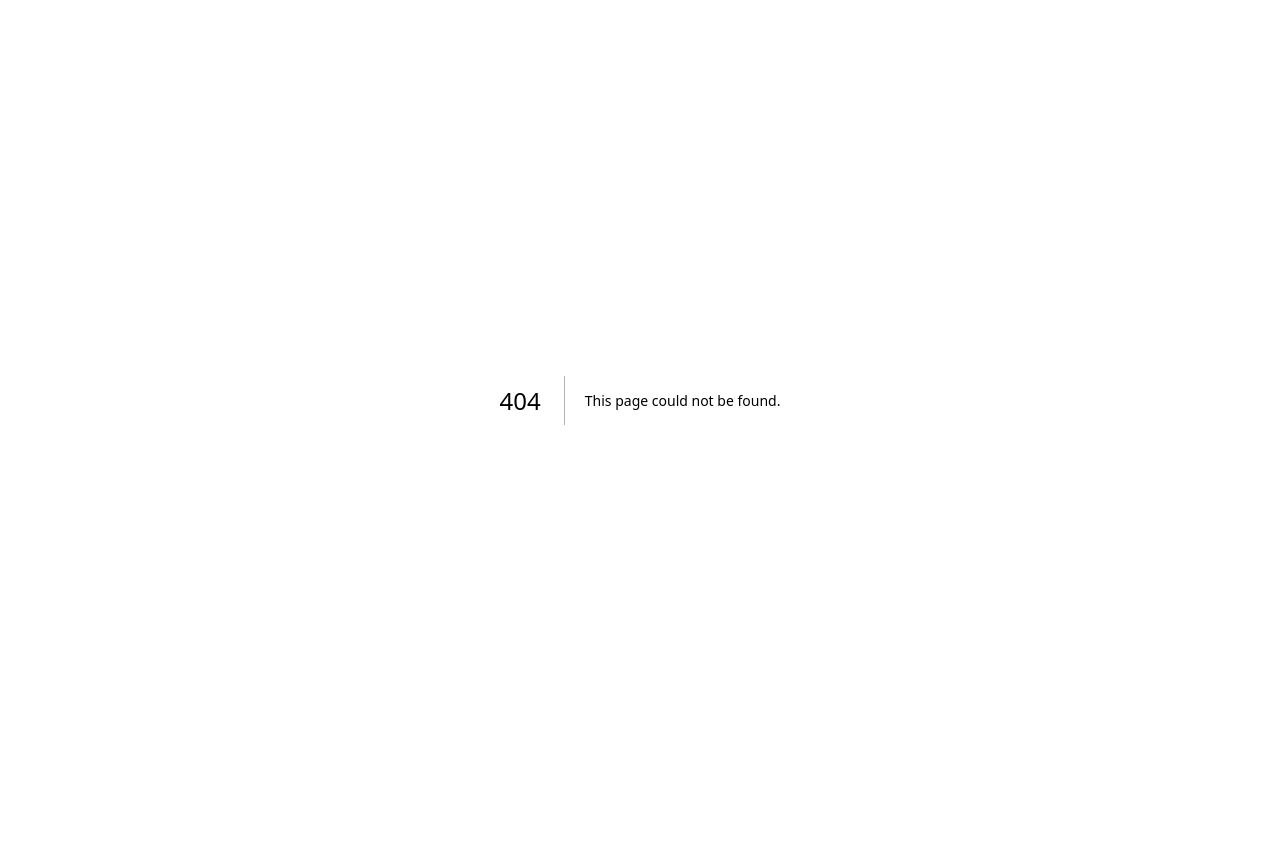
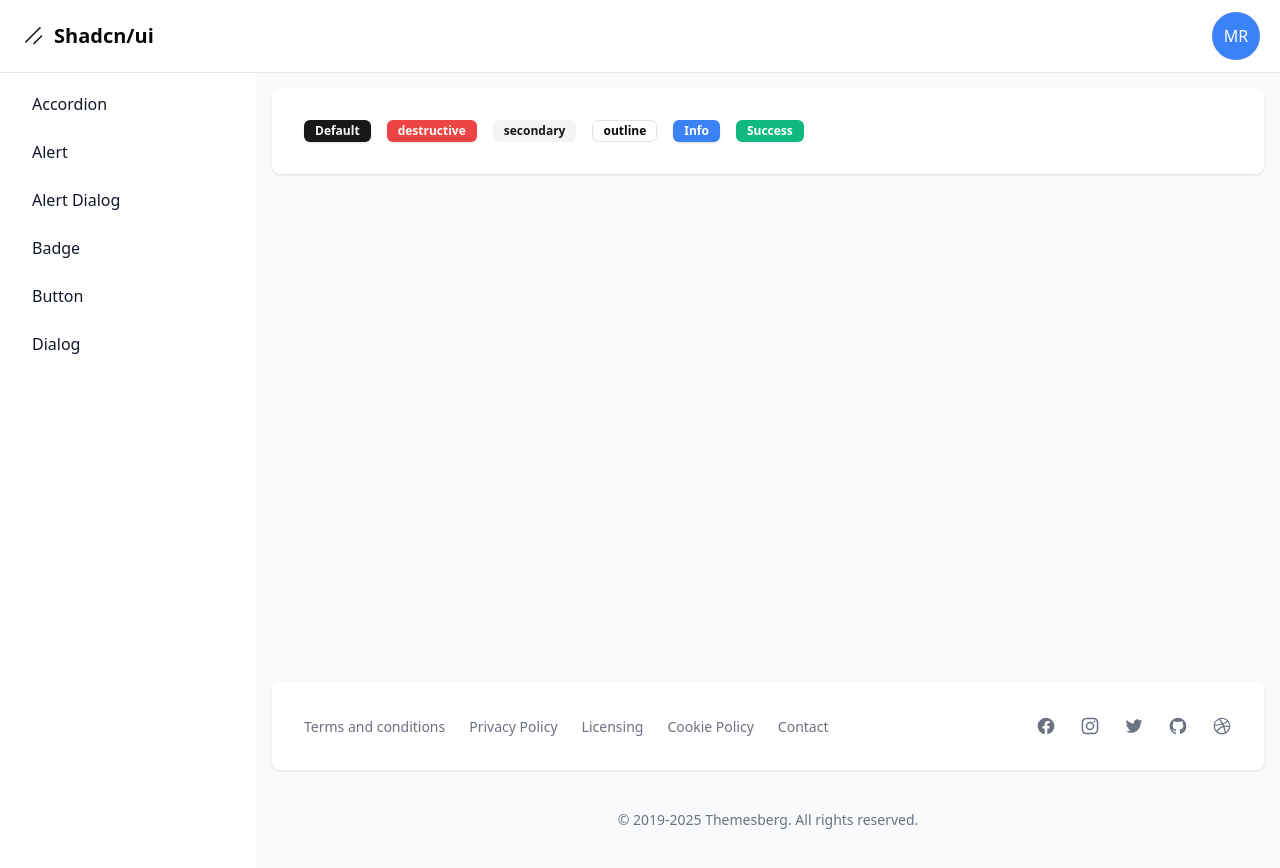
Before and after one commit to michaelrondon27/shadcn-ui, a Next.js app: page /dashboard/badge in a window 1280 px wide. Before the commit this address had no page. Before the commit the page ends 800 px from the top, so only its background shows below. Built offline with nearby package versions, Linux system fonts and the light colour scheme.

Commit message:
18. Badge

```diff
--- /dev/null
+++ b/src/app/dashboard/badge/page.tsx
@@ -0,0 +1,14 @@
+import { Badge } from "@/components/ui/badge";
+
+export default function Page() {
+    return (
+        <div className="flex gap-4">
+            <Badge capitalize>default</Badge>
+            <Badge variant="destructive">destructive</Badge>
+            <Badge variant="secondary">secondary</Badge>
+            <Badge variant="outline">outline</Badge>
+            <Badge capitalize variant="info">info</Badge>
+            <Badge capitalize variant="success">success</Badge>
+        </div>
+    );
+}
--- a/src/app/dashboard/layout.tsx
+++ b/src/app/dashboard/layout.tsx
@@ -4,6 +4,7 @@
     { name: "accordion", href: "accordion" },
     { name: "alert", href: "alert" },
     { name: "alert dialog", href: "alert-dialog" },
+    { name: "badge", href: "badge" },
     { name: "button", href: "button" },
     { name: "dialog", href: "dialog" },
 ];
--- /dev/null
+++ b/src/components/ui/badge.tsx
@@ -0,0 +1,35 @@
+import * as React from "react"
+import { cva, type VariantProps } from "class-variance-authority"
+
+import { cn } from "@/lib/utils"
+
+const badgeVariants = cva(
+    "inline-flex items-center rounded-md border px-2.5 py-0.5 text-xs font-semibold transition-colors focus:outline-none focus:ring-2 focus:ring-ring focus:ring-offset-2",
+    {
+        variants: {
+            variant: {
+                default: "border-transparent bg-primary text-primary-foreground shadow hover:bg-primary/80",
+                destructive: "border-transparent bg-destructive text-destructive-foreground shadow hover:bg-destructive/80",
+                info: "border-transparent bg-blue-500 text-white shadow hover:bg-blue-500/80",
+                outline: "text-foreground",
+                secondary: "border-transparent bg-secondary text-secondary-foreground hover:bg-secondary/80",
+                success: "border-transparent bg-emerald-500 text-white hover:bg-emerald-500/80"
+            },
+        },
+        defaultVariants: {
+            variant: "default",
+        }
+    }
+)
+
+export interface BadgeProps extends React.HTMLAttributes<HTMLDivElement>, VariantProps<typeof badgeVariants> {
+    capitalize?: boolean;
+}
+
+function Badge({ className, variant, capitalize = false, ...props }: BadgeProps) {
+    return (
+        <div className={cn(badgeVariants({ variant }), {capitalize: capitalize}, className)} {...props} />
+    )
+}
+
+export { Badge, badgeVariants }
```
